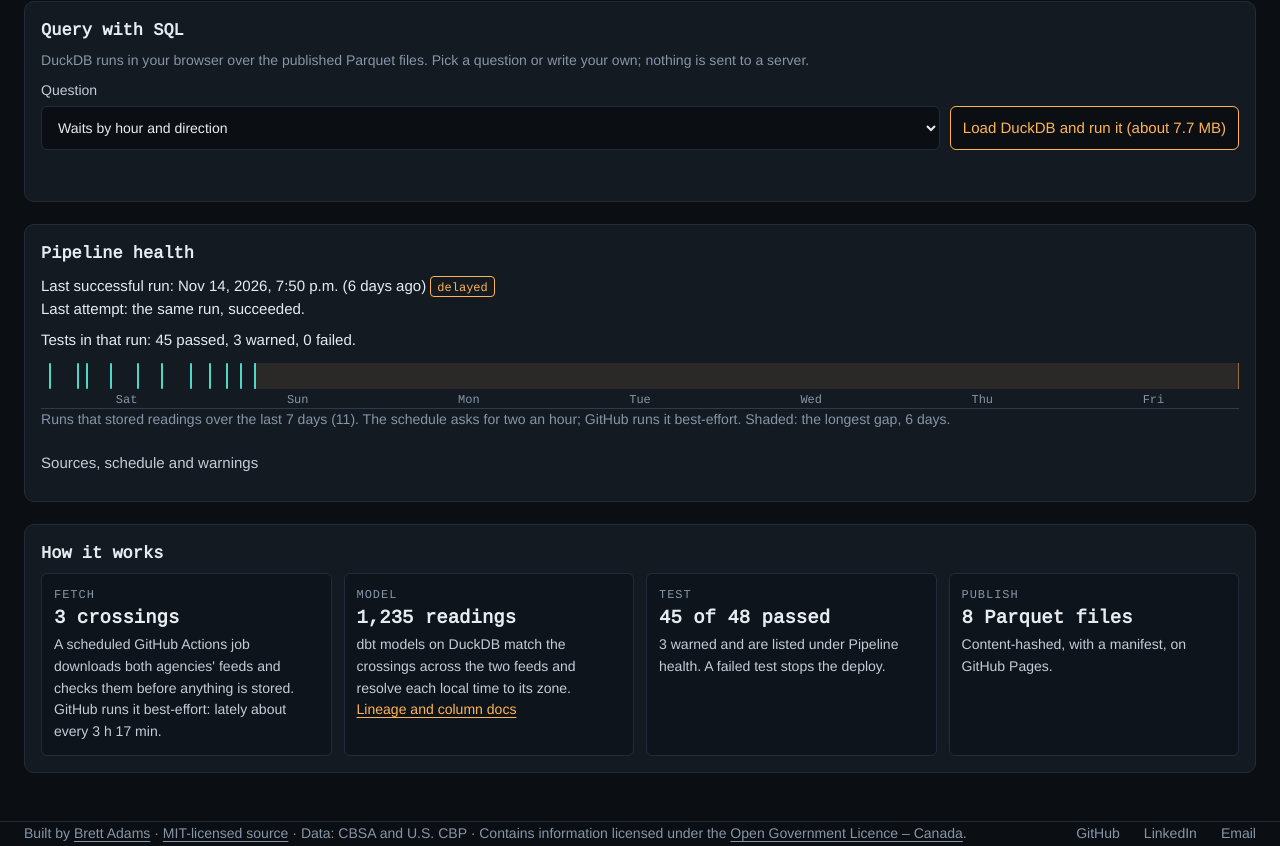
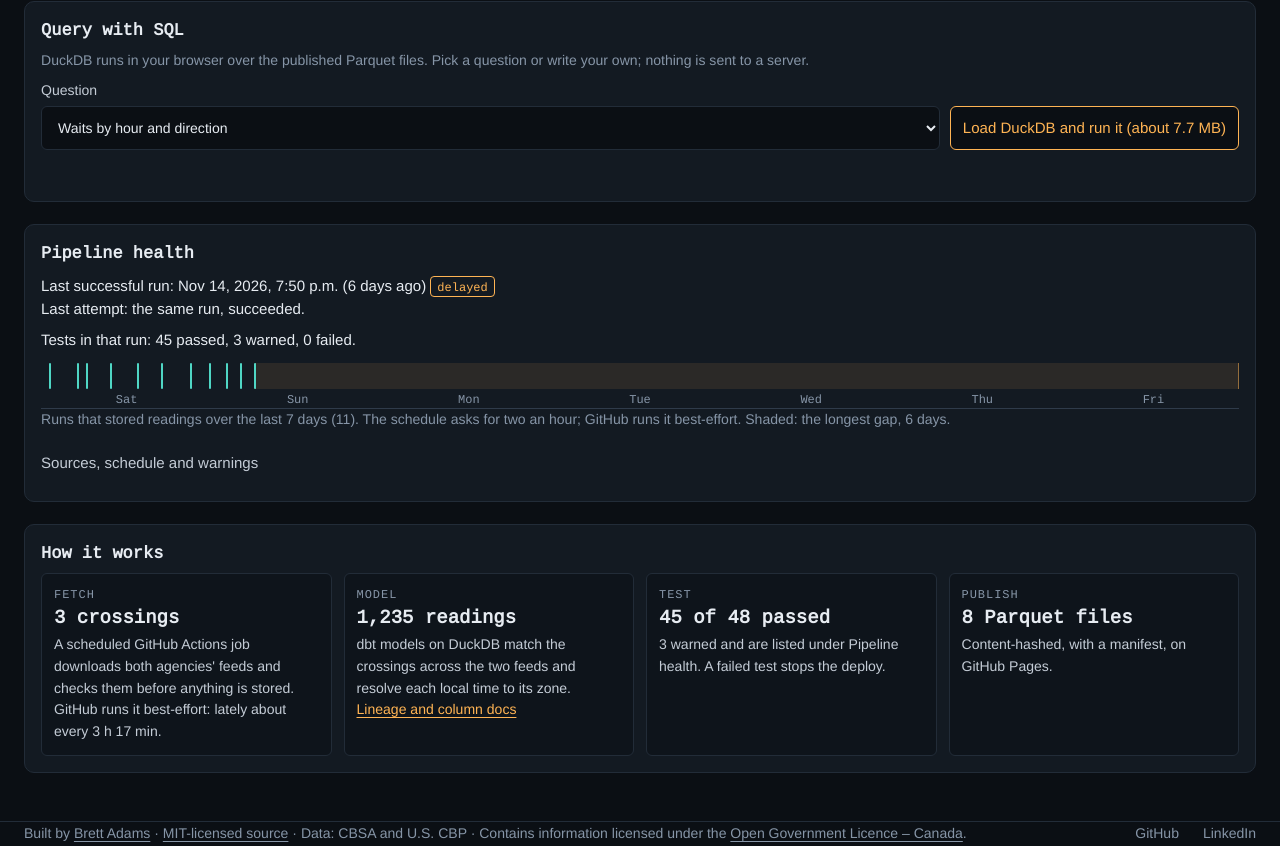
Before and after one commit to brettadams0/border-waits-pipeline, a plain HTML site: page web/index.html in a window 1280 px wide. Shown: the part 2386-3232 px from the top of the page. Drawn offline with Linux system fonts and the light colour scheme; files whose address does not match are found by name; a web font is replaced by a local one.

Commit message:
Remove the email address from the page footer (#19)
The plain-text address is easy for scrapers to harvest. GitHub and
LinkedIn stay as the contact links, matching the portfolio.


Claude-Session: https://claude.ai/code/session_01JQEJsR5AXgfhEtCWBfpcF7

Co-authored-by: Claude <noreply@anthropic.com>

```diff
--- a/web/index.html
+++ b/web/index.html
@@ -147,7 +147,6 @@
     <p class="footer-links">
       <a href="https://github.com/brettadams0" data-contact="github">GitHub</a>
       <a href="https://www.linkedin.com/in/bretta/" data-contact="linkedin">LinkedIn</a>
-      <a href="mailto:adamsbrett00@gmail.com" data-contact="email">Email</a>
     </p>
   </div>
 </footer>
```
